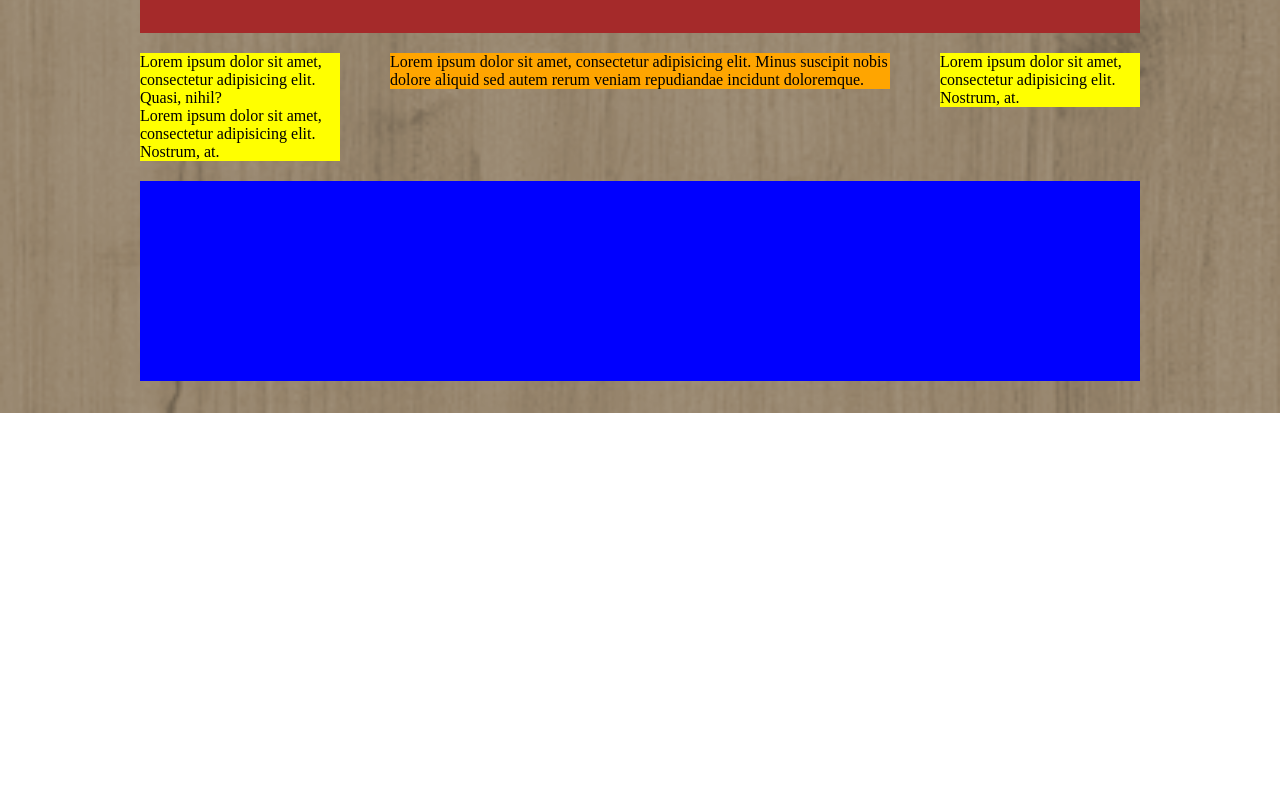
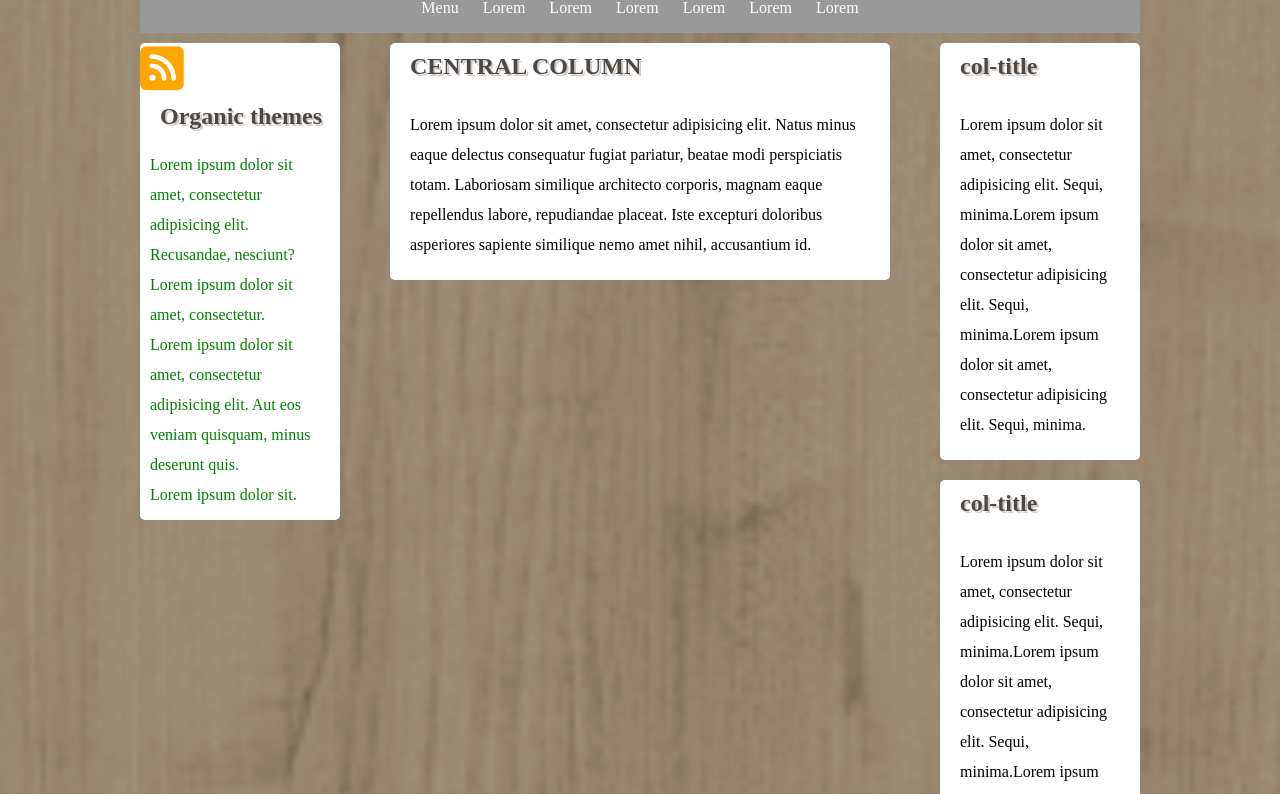
Before and after one commit to Alfredloz/htmlcss-wp, a plain HTML site: page index.html in a window 1280 px wide. Shown: the part 387-1181 px from the top of the page. Before the commit the page ends 800 px from the top, so only its background shows below. Drawn offline with Linux system fonts and the light colour scheme.

Commit message:
struttura quasi completa
manca solo il footer e da ripulire il codice

```diff
--- a/css/style.css
+++ b/css/style.css
@@ -31,8 +31,8 @@ main::after {
 /* header */
 header{
   height: 400px;
-  background: red;
-  margin-bottom: 20px;
+  background-image: url(../img/header_bg.jpg);
+  background-size: cover;
   position: relative;
 }
 .header-top {
@@ -40,41 +40,113 @@ header{
   border: 10px solid white;
   position:relative;
   background-image: url(img/forest.jpeg);
-  background-size: cover;
+  margin-top: 20px;
 }
+.page-title {
+  color: white;
+}
+img {
+  width: 400px;
+}
+/* nav tab */
 nav{
   width: 100%;
   height: 50px;
   position: absolute;
   bottom: 0;
   left: 0;
-  background: brown;
+  background: #999;
 }
-.header-logo{
+ul.menu li{
+  display: inline-block;
+}
+.menu{
   transform: translate(-50%, -50%);
   position: absolute;
   top: 50%;
   left: 50%;
-
+}
+.menu li  {
+  display: inline-block;
+  padding: 0 10px;
+  line-height: 50px
+}
+.menu li a {
+  color: white;
+  text-decoration: inherit;
+  display: inline-block;
+}
+.menu li:hover {
+  background: #504741;
+  cursor: pointer;
+}
+.menu li a:hover {
+  text-decoration: underline;
+}
+/* /nav tab */
+.header-logo{
+  background-image: url(../img/woo);
+  transform: translate(-50%, -50%);
+  position: absolute;
+  top: 50%;
+  left: 50%;
 }
 /* /header */
+
 /* main content */
-
-
+main {
+  margin-top: 10px;
+}
+p {
+  line-height: 30px;
+  padding: 20px
+}
+/* titles */
+h2 {
+  padding: 10px;
+  margin-left: 10px;
+  color: #504741;
+  text-shadow: 2px 2px 0px rgba(0,0,0,.2);
+}
+#col-right-title {
+  display: inline;
+}
+/* /titles */
+i {
+  font-size: 50px;
+  color: orange;
+}
+.col-left-list {
+  list-style-type: none;
+  line-height: 30px;
+  color: green;
+  padding: 10px;
+}
 .col-left, .col-right{
   width: 20%;
-  background: yellow;
+}
+.col-left {
+  background-color: white;
 }
 .col-center {
   width: 50%;
-  background: orange;
+  background: white;
   margin: 0 5%
 }
 
-footer {
-  height: 200px;
-  margin-top: 20px;
-  background: blue;
-
+.widget {
+  background-color: white;
+  margin-bottom: 20px;
+}
+.rounded {
+  border-radius: 5px;
 }
 /* /main content */
+
+/* footer */
+footer {
+  height: 100px;
+  width: 100%%;
+  margin-top: 20px;
+  background: white;
+}
--- a/index.html
+++ b/index.html
@@ -2,6 +2,7 @@
 <html lang="en" dir="ltr">
   <head>
     <link rel="stylesheet" href="css/style.css">
+    <link rel="stylesheet" href="https://kit-free.fontawesome.com/releases/latest/css/free.min.css">
     <meta charset="utf-8">
     <title>wp struttura</title>
   </head>
@@ -16,25 +17,72 @@
           </div>
         </div>
         <nav>
-
+         <ul class="menu">
+           <li><a href="#">Menu</a></li>
+           <li><a href="#">Lorem</a></li>
+           <li><a href="#">Lorem</a></li>
+           <li><a href="#">Lorem</a></li>
+           <li><a href="#">Lorem</a></li>
+           <li><a href="#">Lorem</a></li>
+           <li><a href="#">Lorem</a></li>
+         </ul>
         </nav>
       </header>
       <!-- /header -->
       <!-- main -->
-      <main class="">
-        <div class="col-left float-left">Lorem ipsum dolor sit amet, consectetur adipisicing elit. Quasi, nihil?</div>
-        <div class="col-center float-left">Lorem ipsum dolor sit amet, consectetur adipisicing elit. Minus suscipit nobis dolore aliquid sed autem rerum veniam repudiandae incidunt doloremque.</div>
-        <div class="col-right float-left">Lorem ipsum dolor sit amet, consectetur adipisicing elit. Nostrum, at.</div>
-        <div class="col-right float-left">Lorem ipsum dolor sit amet, consectetur adipisicing elit. Nostrum, at.</div>
+      <main>
+        <div class="col-left float-left rounded">
+          <i class="fas fa-rss-square cloat-left"></i>
+          <h2 id="col-right-title float-left">
+            Organic themes
+          </h2>
+          <ul class="col-left-list">
+            <li>Lorem ipsum dolor sit amet, consectetur adipisicing elit. Recusandae,   nesciunt?
+            </li>
+            <li>Lorem ipsum dolor sit amet, consectetur.</li>
+            <li>Lorem ipsum dolor sit amet, consectetur adipisicing elit. Aut eos veniam quisquam, minus deserunt quis.</li>
+            <li>Lorem ipsum dolor sit.</li>
+          </ul>
+        </div>
+        <div class="col-center float-left rounded">
+          <h2>CENTRAL COLUMN</h2>
+          <p>
+            Lorem ipsum dolor sit amet, consectetur adipisicing elit. Natus minus eaque delectus consequatur fugiat pariatur, beatae modi perspiciatis totam. Laboriosam similique architecto corporis, magnam eaque repellendus labore, repudiandae placeat. Iste excepturi doloribus asperiores sapiente similique nemo amet nihil, accusantium id.
+          </p>
+        </div>
+        <div class="col-right float-left rounded">
+          <div class=" widget rounded">
+            <h2>
+              col-title
+            </h2>
+            <p>Lorem ipsum dolor sit amet, consectetur adipisicing elit. Sequi, minima.Lorem ipsum dolor sit amet, consectetur adipisicing elit. Sequi, minima.Lorem ipsum dolor sit amet, consectetur adipisicing elit. Sequi, minima.</p>
+          </div>
+          <div class="widget rounded">
+            <h2>
+              col-title
+            </h2>
+            <p>Lorem ipsum dolor sit amet, consectetur adipisicing elit. Sequi, minima.Lorem ipsum dolor sit amet, consectetur adipisicing elit. Sequi, minima.Lorem ipsum dolor sit amet, consectetur adipisicing elit. Sequi, minima.</p>
+          </div>
+          <div class="widget rounded">
+            <h2>
+              col-title
+            </h2>
+            <p>Lorem ipsum dolor sit amet, consectetur adipisicing elit. Sequi, minima.Lorem ipsum dolor sit amet, consectetur adipisicing elit. Sequi, minima.Lorem ipsum dolor sit amet, consectetur adipisicing elit. Sequi, minima.</p>
+          </div>
+          <div class="widget rounded">
+            <h2>
+              col-title
+            </h2>
+            <p>Lorem ipsum dolor sit amet, consectetur adipisicing elit. Sequi, minima.Lorem ipsum dolor sit amet, consectetur adipisicing elit. Sequi, minima.Lorem ipsum dolor sit amet, consectetur adipisicing elit. Sequi, minima.</p>
+          </div>
+        </div>
       </main>
       <!-- /main -->
       <!-- footer -->
-      <footer class="mb-20">
+      <footer class="rounded">
 
       </footer>
       <!-- /footer -->
-
     </div>
-
   </body>
 </html>
```
Also changed, not shown: img/header_bg.jpg (added).
